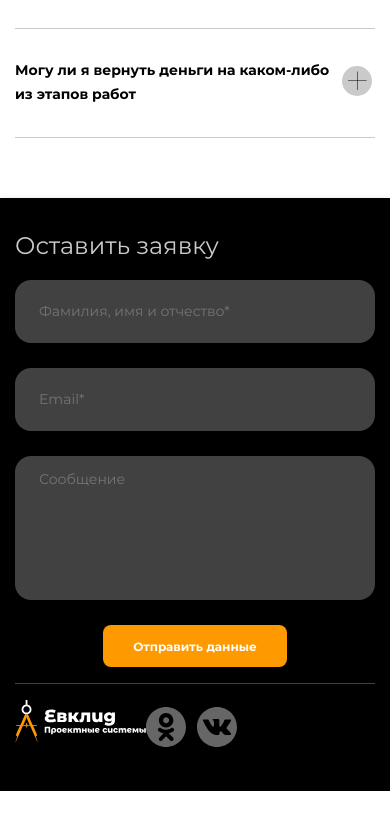
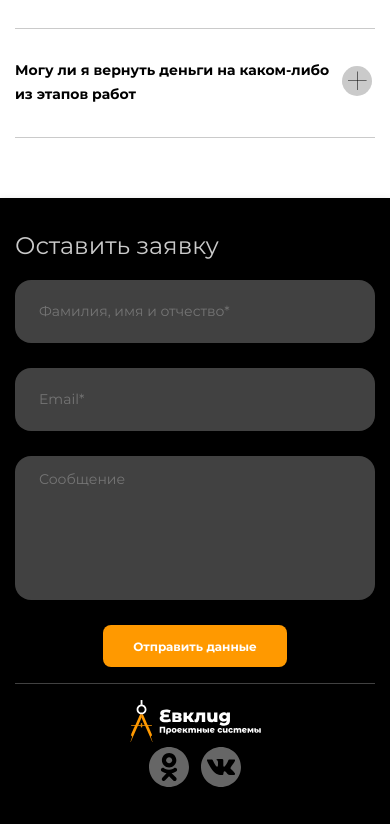
Before and after one commit to Irina726/irina726.github.io, a plain HTML site: page index.html in a window 390 px wide. Shown: the part 3472-4296 px from the top of the page. Before the commit the page ends 4263 px from the top, so only its background shows below. Drawn offline with Linux system fonts and the light colour scheme.

Commit message:
Update media.css

```diff
--- a/CSS/media.css
+++ b/CSS/media.css
@@ -653,8 +653,7 @@
 
 
   .footer-box-left {
-    display: flex;
-    align-items: center;
+    text-align: center;
     padding-top: 16px;
     border-top: 1px solid var(--gray-color);
   }
```
